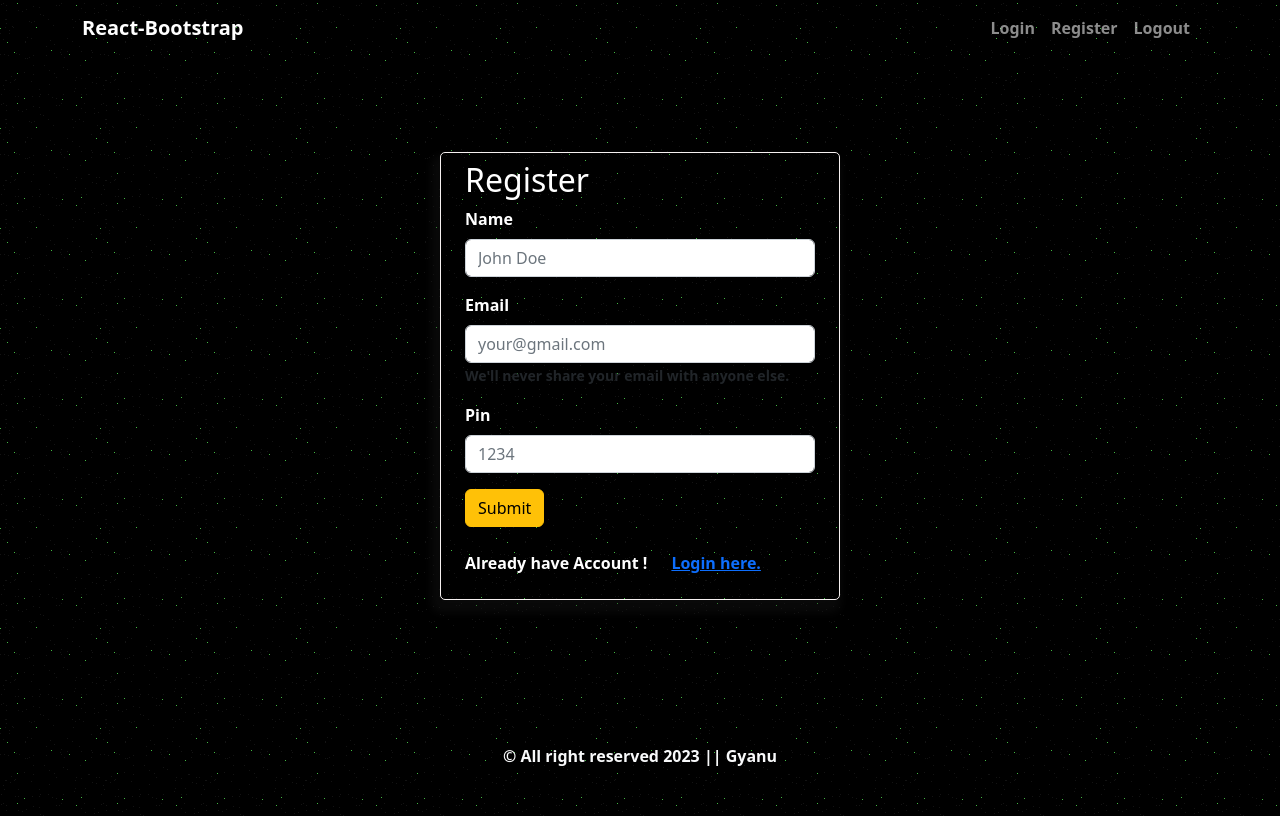
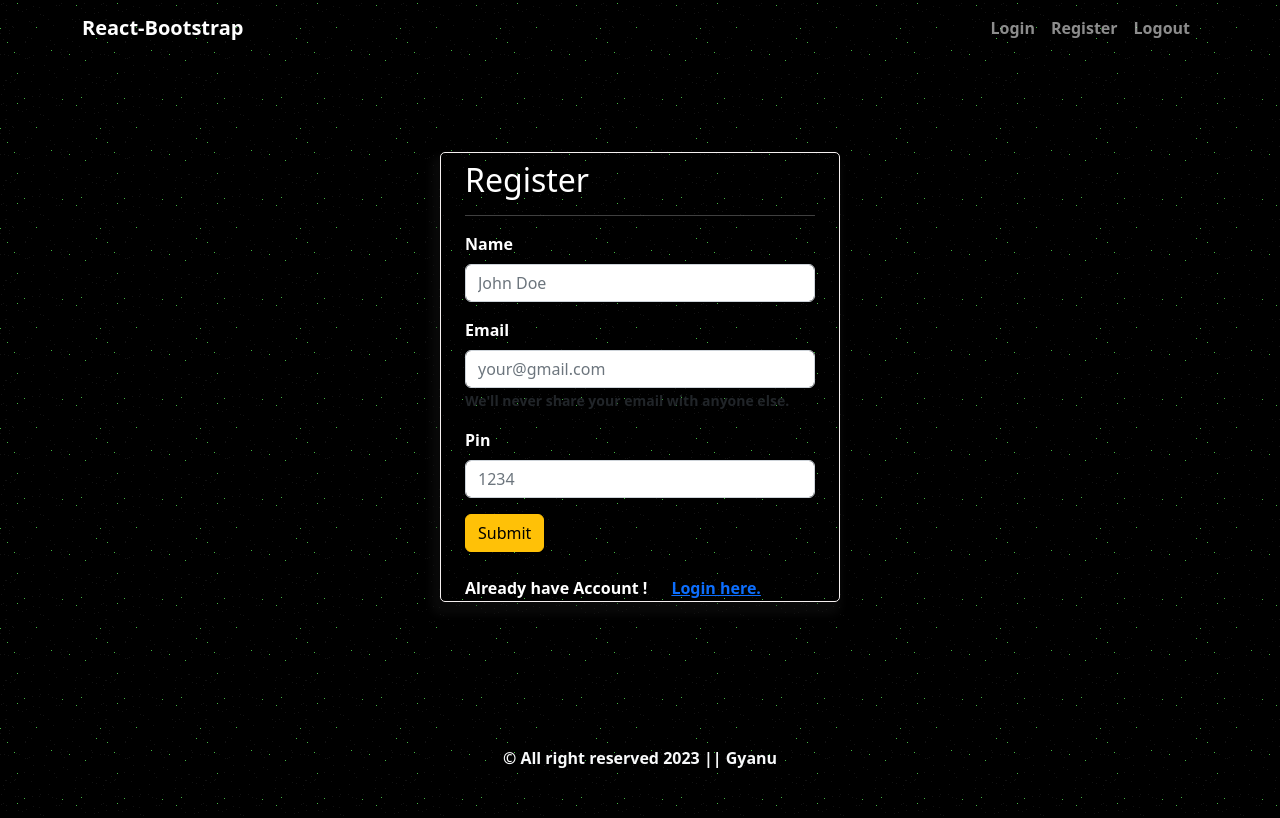
Before and after one commit to gyanu-sherchan-dev/client-transaction2.0, a React (Create React App) app: page /register in a window 1280 px wide. Built offline with nearby package versions, Linux system fonts and the light colour scheme.

Commit message:
response display in FE

```diff
--- a/src/pages/Register.js
+++ b/src/pages/Register.js
@@ -1,4 +1,4 @@
-import Button from "react-bootstrap/Button";
+import { Button, Alert } from "react-bootstrap";
 import Form from "react-bootstrap/Form";
 import Layout from "../components/layout/Layout";
 import { CustomInput } from "../components/customInput/CustomInput";
@@ -34,7 +34,8 @@ export const Register = ({ registerbg }) => {
   ];
 
   const [formData, setFormData] = useState({});
-  console.log(formData);
+  // console.log(formData);
+  const [response, setResponse] = useState({}); // to handle response received from backend
 
   const handleChange = (e) => {
     const { name, value } = e.target;
@@ -50,11 +51,18 @@ export const Register = ({ registerbg }) => {
     //now formData is the data we want to send to backend when we click submit. hence we going to call the axios function on handleOnSubmit.
     const { data } = await postUser(formData); // this one will receive the promise pending, lets say we going to pass the result into result variable and we going to wait.
     console.log(data); // now if we check in the network tab, use Fetch/XHR, input data in the frontend and submit, when you submit, you may get Cors issue, it says your application is serving from PORT 3000, and you making API to PORT 8000, there is something going on and it doesnot like it. to fix the issue you need to go to server.js and use Cors, it will allow to access cross orgin request
+    setResponse(data); // now we have data in the response variable, and we will use to display in our UI as below.
   };
   return (
     <Layout registerbg={registerbg}>
       <Form className="register-page" onSubmit={handleSubmit}>
         <h2>Register</h2>
+        <hr />
+        {response.message && (
+          <Alert variant={response.status === "success" ? "success" : "danger"}>
+            {response.message}
+          </Alert>
+        )}
 
         {inputFields.map((item, i) => {
           return <CustomInput key={i} {...item} onChange={handleChange} />;
```
